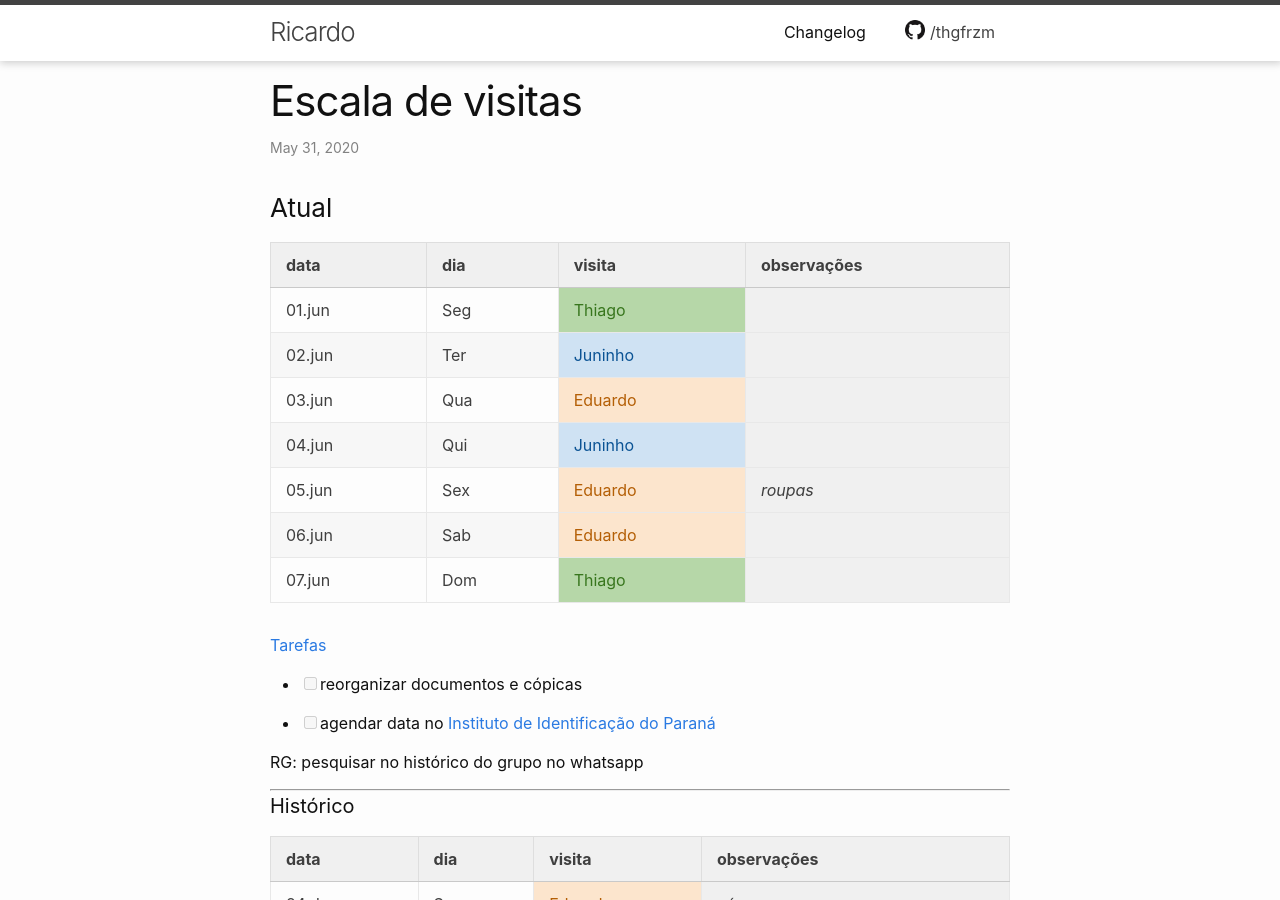
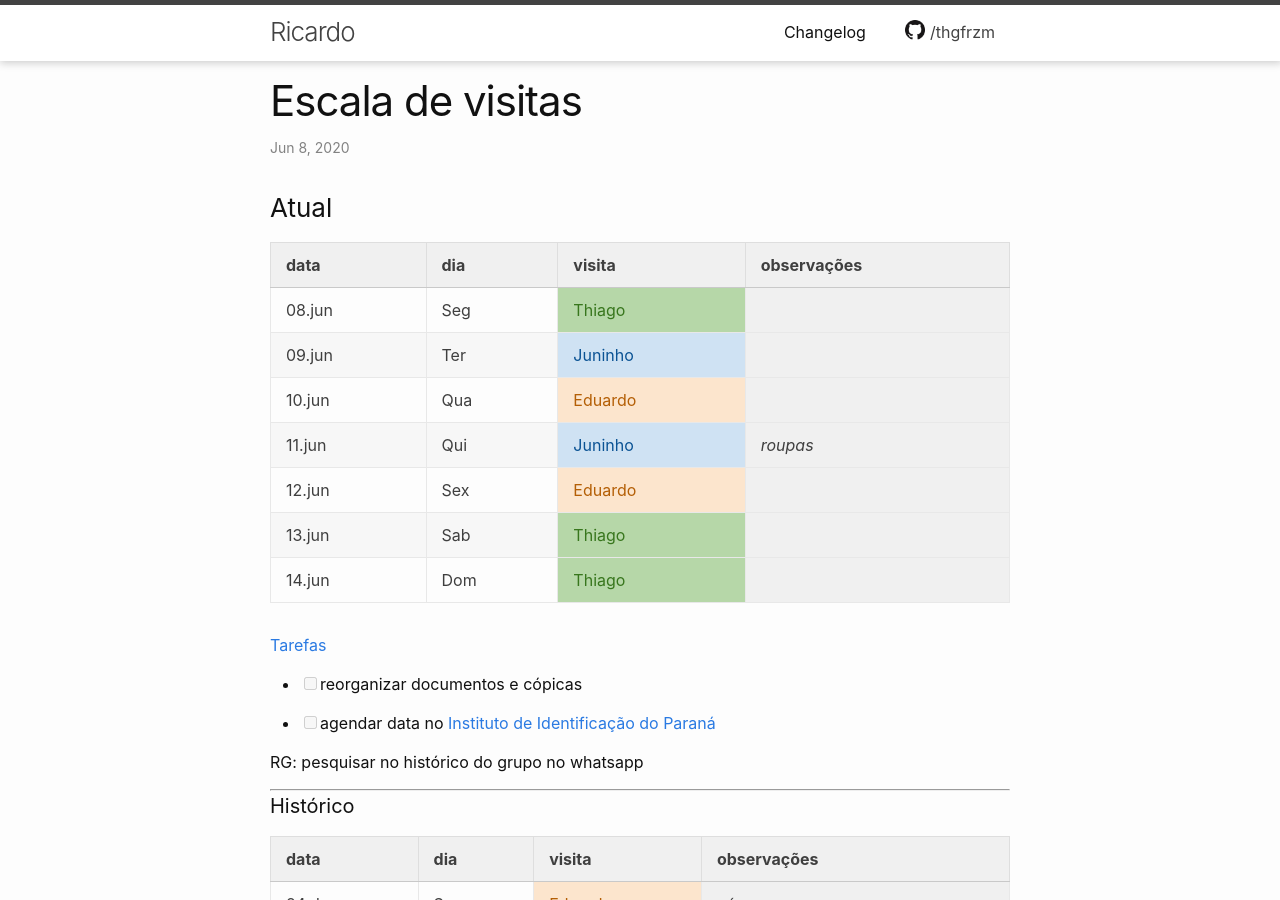
Before and after one commit to thgfrzm/ricardo, a Jekyll site: the page built from _posts/2018-12-23-escala-visitas.markdown, in a window 1280 px wide and 900 px high. Built offline with Jekyll 4.4.1, drawn with Linux system fonts in a browser that asks for light colours; some of the changed text lies outside the part shown.

Commit message:
Update 2018-12-23-escala-visitas.markdown

```diff
--- a/_posts/2018-12-23-escala-visitas.markdown
+++ b/_posts/2018-12-23-escala-visitas.markdown
@@ -1,7 +1,7 @@
 ---
 layout: post
 title:  "Escala de visitas"
-date:   2020-05-31 16:20:00 -0300
+date:   2020-06-08 00:36:00 -0300
 categories: agenda
 ---
 
@@ -9,13 +9,13 @@ categories: agenda
 
 | data   | dia | visita  | observações |
 | ------ | --- | ------- | ----------- |
-| 01.jun | Seg | Thiago |             |
-| 02.jun | Ter | Juninho |             |
-| 03.jun | Qua | Eduardo  |             |
-| 04.jun | Qui | Juninho |             |
-| 05.jun | Sex | Eduardo | _roupas_    |
-| 06.jun | Sab | Eduardo |             |
-| 07.jun | Dom | Thiago  |             |
+| 08.jun | Seg | Thiago  |             |
+| 09.jun | Ter | Juninho |             |
+| 10.jun | Qua | Eduardo |             |
+| 11.jun | Qui | Juninho | _roupas_    |
+| 12.jun | Sex | Eduardo |             |
+| 13.jun | Sab | Thiago  |             |
+| 14.jun | Dom | Thiago  |             |
 
 <!--
 ### notas
@@ -564,3 +564,10 @@ RG: pesquisar no histórico do grupo no whatsapp
 | 29.mai | Sex | Juninho     |                     |
 | 30.mai | Sab | Thiago      |                     |
 | 31.mai | Dom | Thiago      |                     |
+| 01.jun | Seg | Thiago      |                     |
+| 02.jun | Ter | Juninho     |                     |
+| 03.jun | Qua | Eduardo     |                     |
+| 04.jun | Qui | Juninho     |                     |
+| 05.jun | Sex | Eduardo     | _roupas_            |
+| 06.jun | Sab | Eduardo     |                     |
+| 07.jun | Dom | Thiago      |                     |
```
